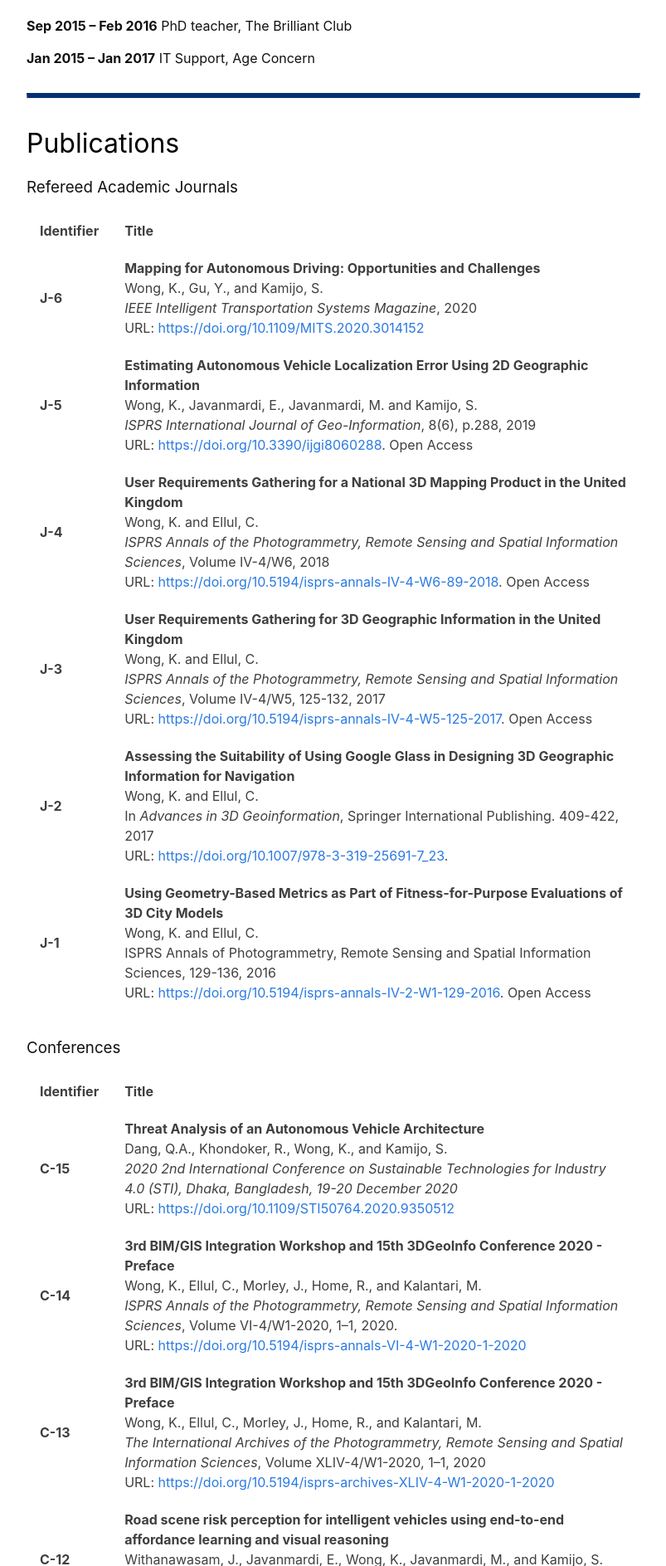
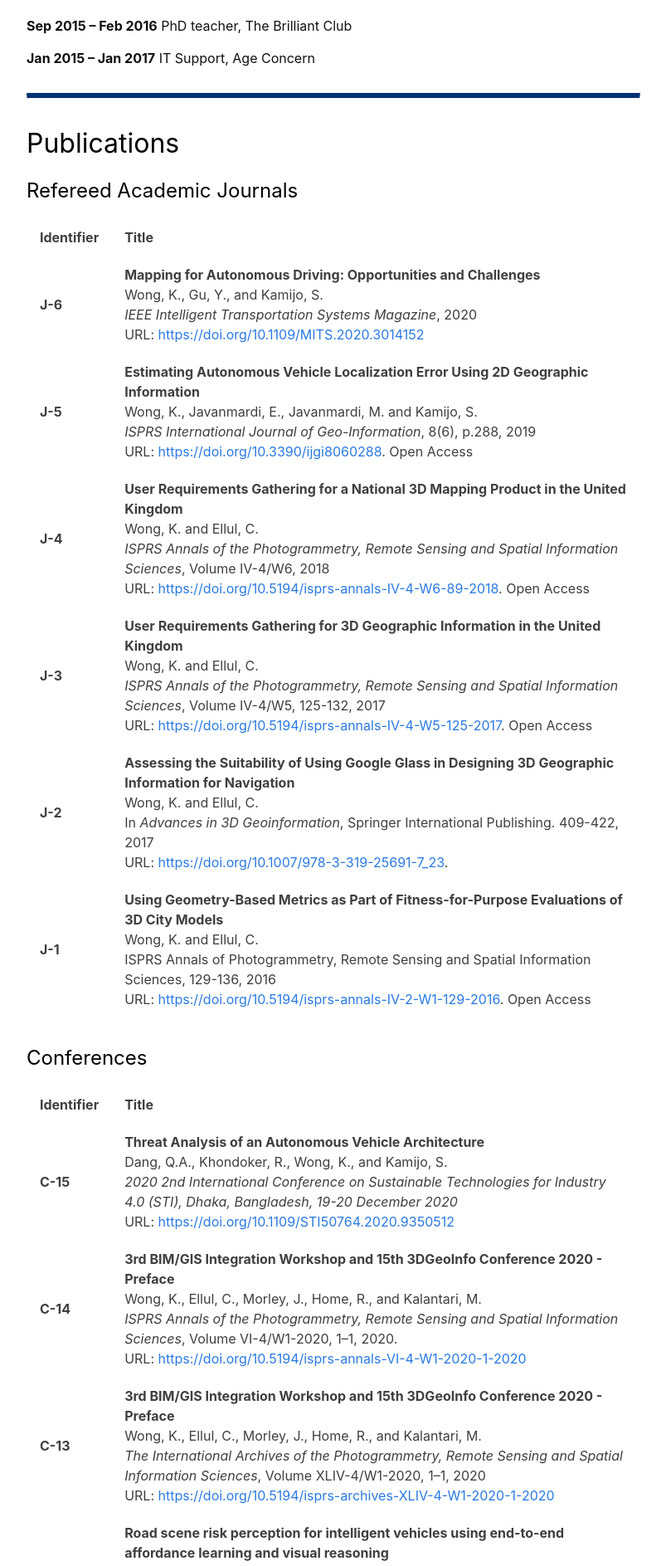
Before and after one commit to kel196/kel196.github.io, a Jekyll site: the page built from index.md, in a window 1280 px wide. Shown: the part 3481-5368 px from the top of the page at 83% size, without its empty margins (238-1041 px from the left). Built offline with Jekyll 4.4.1, drawn with Linux system fonts in a browser that asks for light colours; our own code applies the rules of GitHub Pages for plain Markdown files.

Commit message:
Update custom-variables.scss

```diff
--- a/_sass/minima/custom-variables.scss
+++ b/_sass/minima/custom-variables.scss
@@ -14,6 +14,11 @@ h2 {
   color: #000000;
 }
 
+h3 {
+  font-size: 1.5em;
+  color: #000000;
+}
+
 .site-footer {
   background-color: #4F565C;
 }
```
